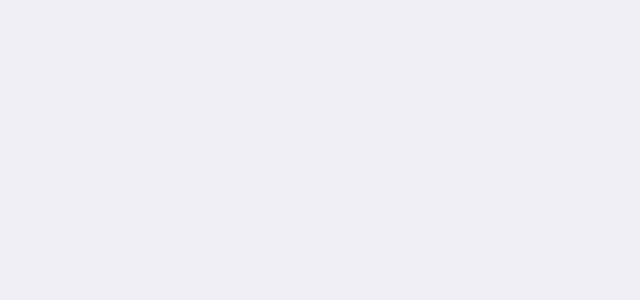
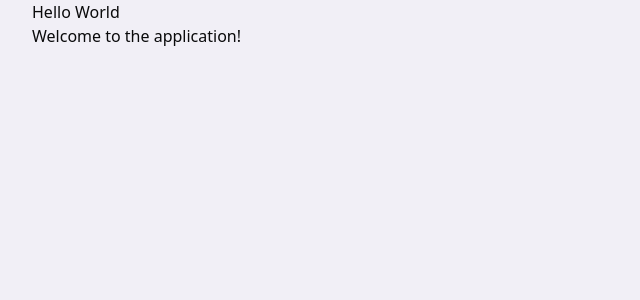
Before and after one commit to JamesonRGrieve-Instruction/2025-EXSM-3939-LEC-WI1, a Next.js app: page / in a window 1280 px wide. Shown: the top 300 px of the page, without its empty margins (0-640 px from the left). Built offline with nearby package versions, Linux system fonts and the light colour scheme.

Commit message:
Add example stateless component;

```diff
--- a/src/app/layout.jsx
+++ b/src/app/layout.jsx
@@ -1,7 +1,4 @@
-import { Inter } from 'next/font/google';
 import './globals.css';
-import React from 'react';
-const inter = Inter({ subsets: ['latin'] });
 
 export const metadata = {
   title: 'UAlberta FullStack',
@@ -11,7 +8,9 @@ export const metadata = {
 export default function RootLayout({ children }) {
   return (
     <html lang='en'>
-      <body className={inter.className}>{children}</body>
+      <body>
+        <div className='container'>{children}</div>
+      </body>
     </html>
   );
 }
--- a/src/app/page.jsx
+++ b/src/app/page.jsx
@@ -1,4 +1,9 @@
-import React from 'react';
+import HelloWorld from '../components/stateless/HelloWorld';
+
 export default function Home() {
-  return <main></main>;
+  return (
+    <main>
+      <HelloWorld />
+    </main>
+  );
 }
--- /dev/null
+++ b/src/components/stateless/HelloWorld.jsx
@@ -0,0 +1,8 @@
+export default function () {
+  return (
+    <>
+      <h1>Hello World</h1>
+      <p>Welcome to the application!</p>
+    </>
+  );
+}
```
